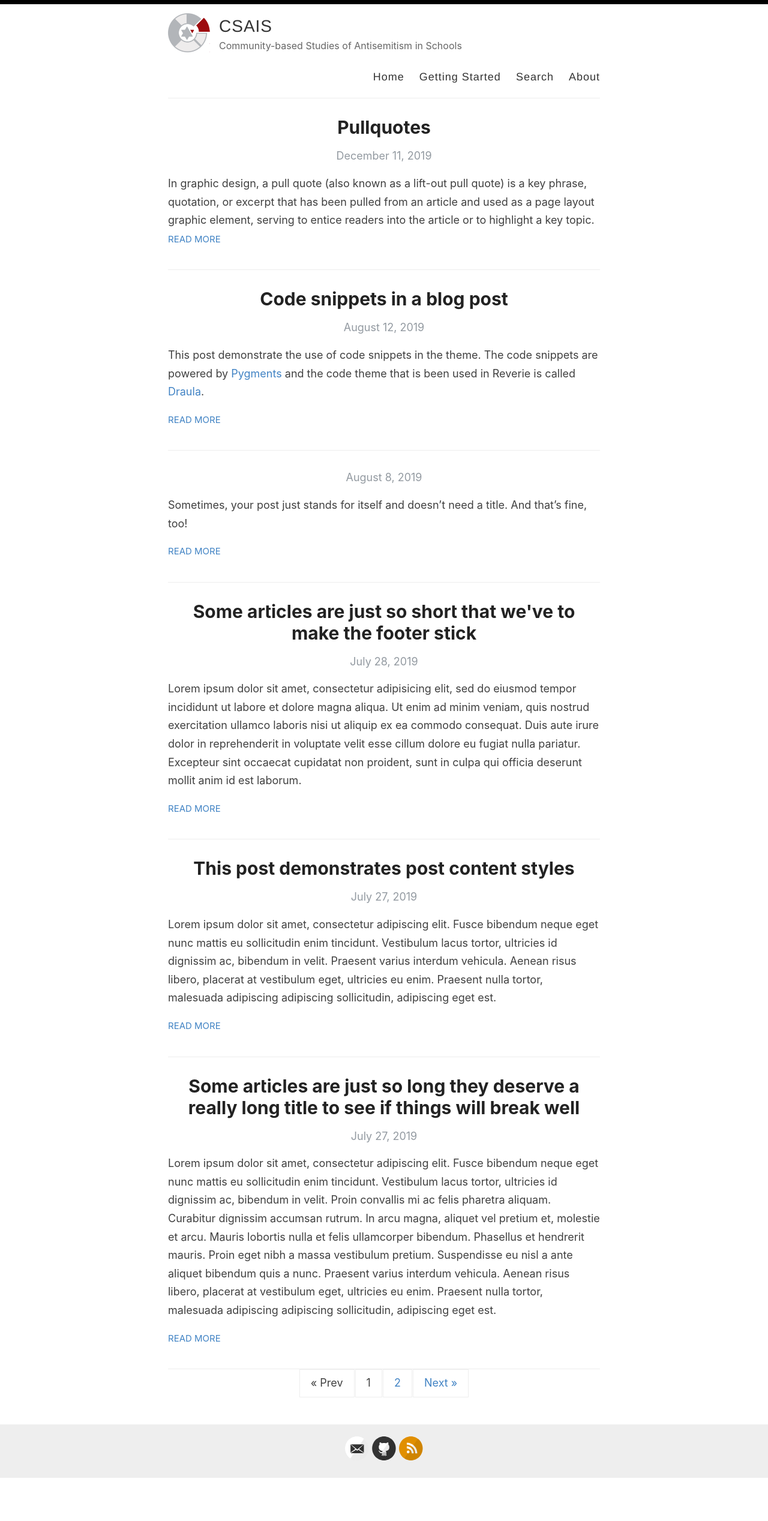
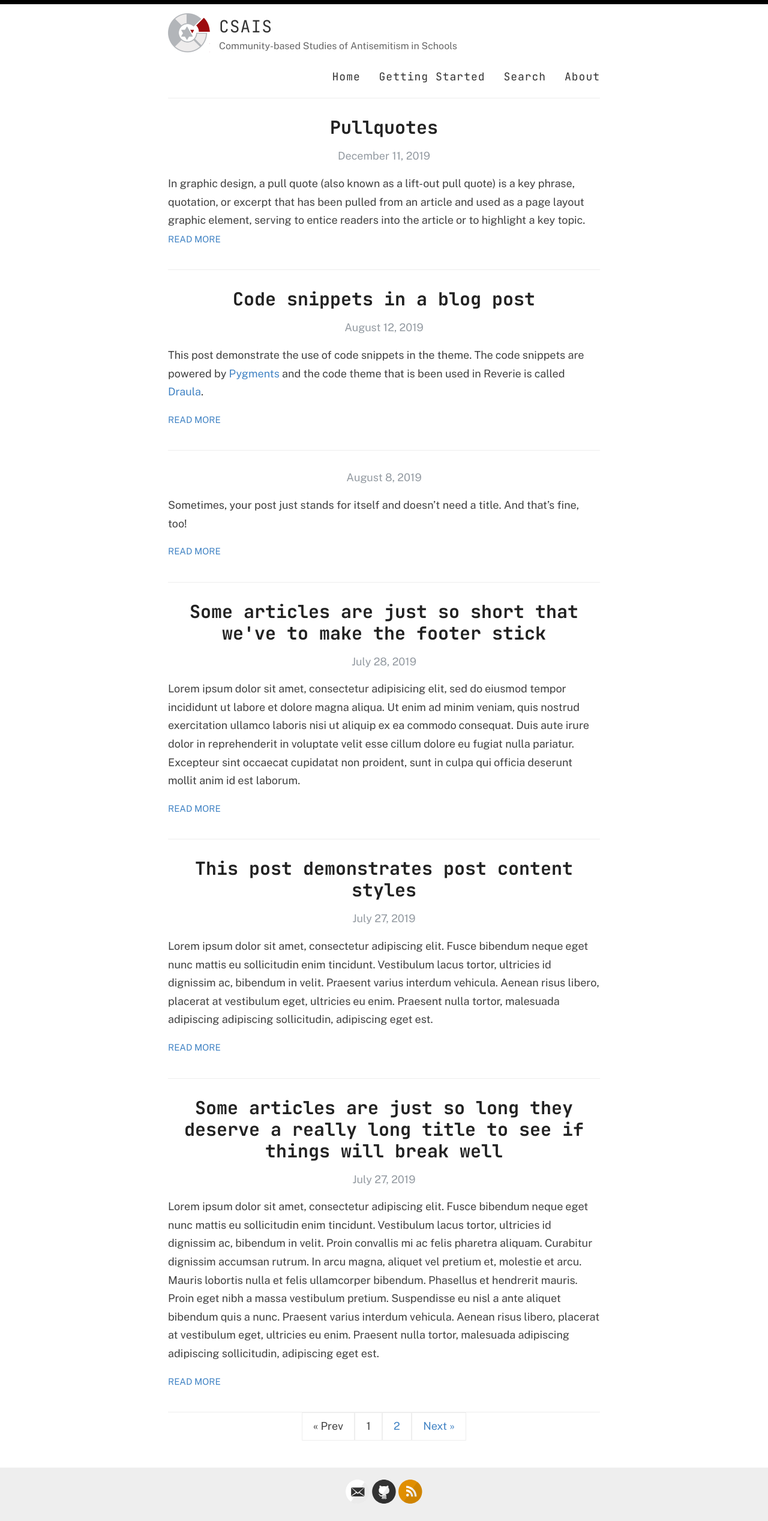
Before and after one commit to jeremyfprice/csais, a Jekyll site: the page built from index.html, in a window 1280 px wide. Shown: the whole page at 60% size. Built offline with Jekyll 4.4.1, drawn with Linux system fonts in a browser that asks for light colours; the list of posts is cut into pages by our own code; before the commit the page ends 2463 px from its top, so only the background shows below that.

Commit message:
Import fonts

```diff
--- a/_includes/meta.html
+++ b/_includes/meta.html
@@ -1,6 +1,8 @@
 <meta content='text/html; charset=utf-8' http-equiv='Content-Type'>
 <meta http-equiv='X-UA-Compatible' content='IE=edge'>
 <meta name='viewport' content='width=device-width, initial-scale=1.0, maximum-scale=1.0'>
+<link rel="preconnect" href="https://fonts.gstatic.com">
+<link href="https://fonts.googleapis.com/css2?family=Source+Code+Pro:ital,wght@0,400;0,700;1,400;1,700&family=Source+Sans+Pro:ital,wght@0,400;0,700;1,400;1,700&family=Spectral:ital,wght@0,400;0,700;1,400;1,700&display=swap&family=JetBrains+Mono:ital,wght@0,400;0,700;1,400;1,700&display=swap&family=Public+Sans:ital,wght@0,400;0,700;1,400;1,700&display=swap" rel="stylesheet">
 
 {% if page.excerpt %}
 <meta property="og:description" content="{{ page.excerpt| strip_html }}" />
```
